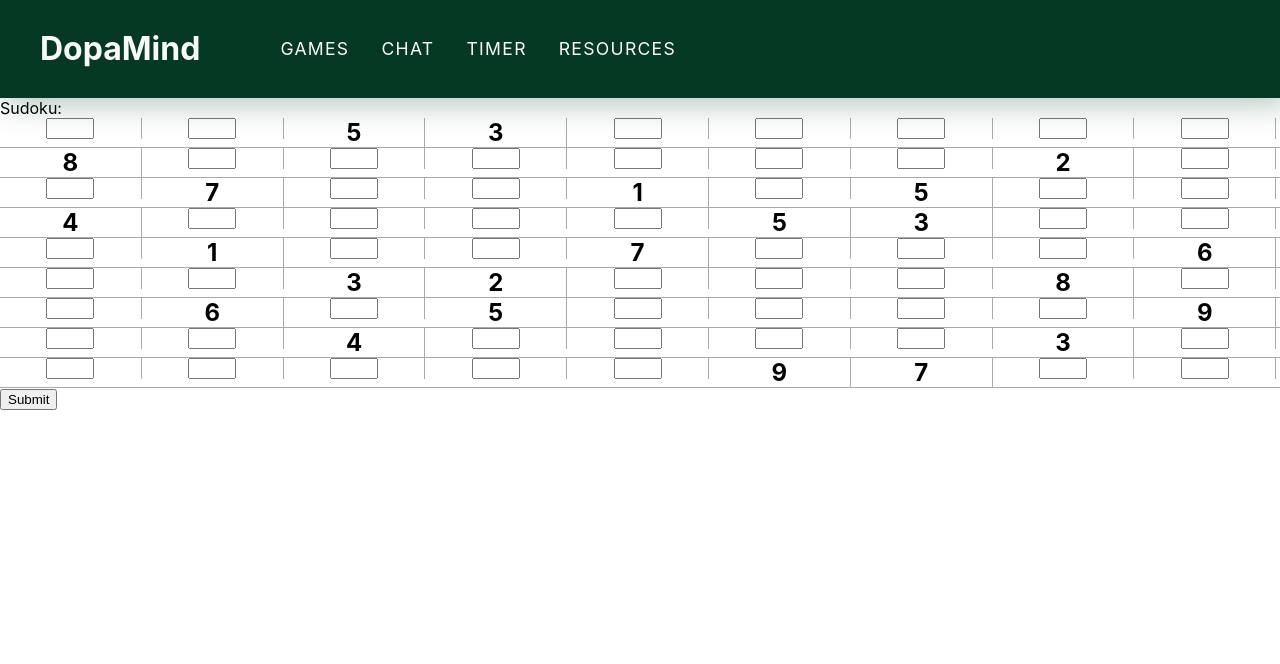
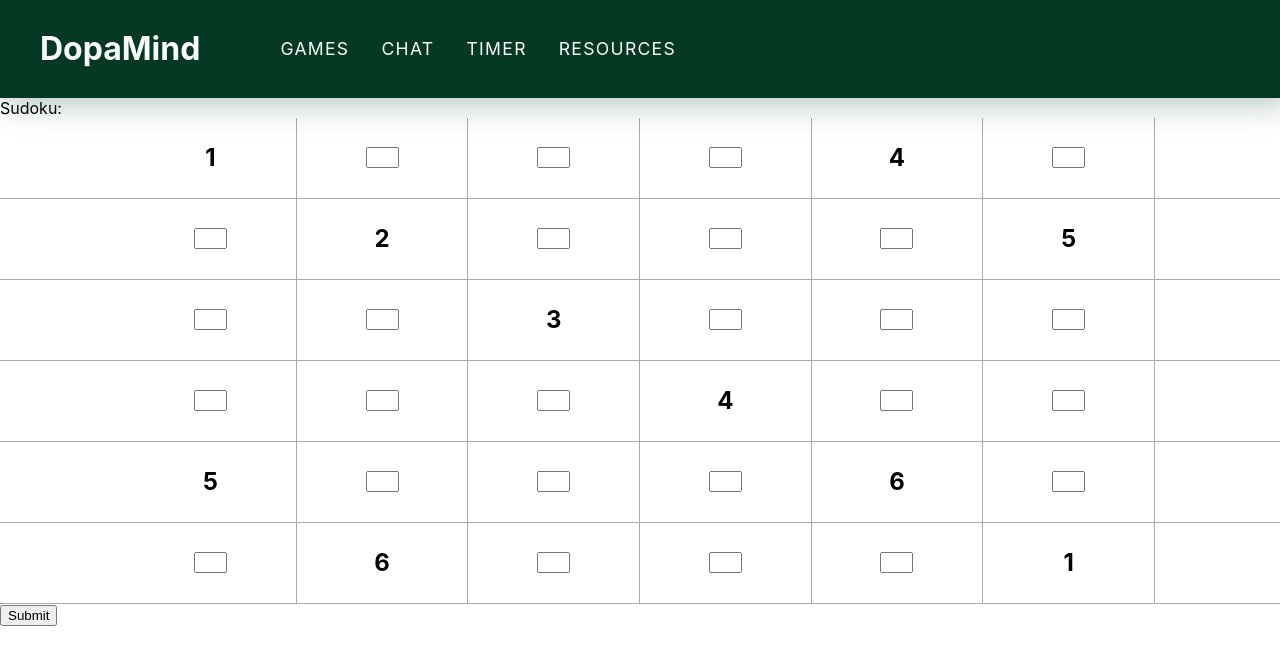
Before and after one commit to xu-jerry/LAHacks2023, a React (Create React App) app: page /games in a window 1280 px wide. Shown: the top 664 px of the page. Built offline with nearby package versions, Linux system fonts and the light colour scheme.

Commit message:
change sudoku to 6 by 6

```diff
--- a/src/components/NavBar.jsx
+++ b/src/components/NavBar.jsx
@@ -8,7 +8,9 @@ function NavBar() {
   return (
     <div>
       <div className={styles.container}>
-        <h1 className={styles.dopa_mind}>DopaMind</h1>
+        <Link to="/" className={styles.no_link}>
+          <h1 className={styles.dopa_mind}>DopaMind</h1>
+        </Link>
         <Link to="/games" className={styles.btn_info}>
           GAMES
         </Link>
--- a/src/components/Sudoku.jsx
+++ b/src/components/Sudoku.jsx
@@ -2,17 +2,29 @@ import React, { useState, useEffect } from 'react';
 import styles from '../styles/Sudoku.module.css';
 
 // Define the initial state of the game board
-const initialBoards = [[
-  [null, null, 5, 3, null, null, null, null, null],
-  [8, null, null, null, null, null, null, 2, null],
-  [null, 7, null, null, 1, null, 5, null, null],
-  [4, null, null, null, null, 5, 3, null, null],
-  [null, 1, null, null, 7, null, null, null, 6],
-  [null, null, 3, 2, null, null, null, 8, null],
-  [null, 6, null, 5, null, null, null, null, 9],
-  [null, null, 4, null, null, null, null, 3, null],
-  [null, null, null, null, null, 9, 7, null, null],
-]];
+// const initialBoards = [[
+//   [null, null, 5, 3, null, null, null, null, null],
+//   [8, null, null, null, null, null, null, 2, null],
+//   [null, 7, null, null, 1, null, 5, null, null],
+//   [4, null, null, null, null, 5, 3, null, null],
+//   [null, 1, null, null, 7, null, null, null, 6],
+//   [null, null, 3, 2, null, null, null, 8, null],
+//   [null, 6, null, 5, null, null, null, null, 9],
+//   [null, null, 4, null, null, null, null, 3, null],
+//   [null, null, null, null, null, 9, 7, null, null],
+// ]];
+const SIZE = 6;
+
+const initialBoards = [
+  [
+    [1, null, null, null, 4, null],
+    [null, 2, null, null, null, 5],
+    [null, null, 3, null, null, null],
+    [null, null, null, 4, null, null],
+    [5, null, null, null, 6, null],
+    [null, 6, null, null, null, 1],
+
+  ]];
 
 // Define the Sudoku component
 function Sudoku() {
@@ -37,7 +49,7 @@ function Sudoku() {
           <input
             type="number"
             min="1"
-            max="9"
+            max={SIZE}
             value={value || ''}
             onChange={(e) => handleCellChange(row, col, e.target.value)}
           />
@@ -53,9 +65,9 @@ function Sudoku() {
 
   function isValidSudoku() {
     // Check rows
-    for (let row = 0; row < 9; row += 1) {
+    for (let row = 0; row < SIZE; row += 1) {
       const rowSet = new Set();
-      for (let col = 0; col < 9; col += 1) {
+      for (let col = 0; col < SIZE; col += 1) {
         const val = board[row][col];
         if (val !== '.') {
           if (rowSet.has(val)) {
@@ -67,9 +79,9 @@ function Sudoku() {
     }
 
     // Check columns
-    for (let col = 0; col < 9; col += 1) {
+    for (let col = 0; col < SIZE; col += 1) {
       const colSet = new Set();
-      for (let row = 0; row < 9; row += 1) {
+      for (let row = 0; row < SIZE; row += 1) {
         const val = board[row][col];
         if (val !== '.') {
           if (colSet.has(val)) {
@@ -80,23 +92,23 @@ function Sudoku() {
       }
     }
 
-    // Check 3x3 boxes
-    for (let boxRow = 0; boxRow < 3; boxRow += 1) {
-      for (let boxCol = 0; boxCol < 3; boxCol += 1) {
-        const boxSet = new Set();
-        for (let row = boxRow * 3; row < boxRow * 3 + 3; row += 1) {
-          for (let col = boxCol * 3; col < boxCol * 3 + 3; col += 1) {
-            const val = board[row][col];
-            if (val !== '.') {
-              if (boxSet.has(val)) {
-                return false;
-              }
-              boxSet.add(val);
-            }
-          }
-        }
-      }
-    }
+    // // Check 3x3 boxes
+    // for (let boxRow = 0; boxRow < 3; boxRow += 1) {
+    //   for (let boxCol = 0; boxCol < 3; boxCol += 1) {
+    //     const boxSet = new Set();
+    //     for (let row = boxRow * 3; row < boxRow * 3 + 3; row += 1) {
+    //       for (let col = boxCol * 3; col < boxCol * 3 + 3; col += 1) {
+    //         const val = board[row][col];
+    //         if (val !== '.') {
+    //           if (boxSet.has(val)) {
+    //             return false;
+    //           }
+    //           boxSet.add(val);
+    //         }
+    //       }
+    //     }
+    //   }
+    // }
 
     return true;
   }
--- a/src/styles/NavBar.module.css
+++ b/src/styles/NavBar.module.css
@@ -23,3 +23,7 @@
     text-decoration: none;
     letter-spacing: 0.08rem;
 }
+
+.no_link{
+    text-decoration: none;
+}
--- a/src/styles/Sudoku.module.css
+++ b/src/styles/Sudoku.module.css
@@ -12,8 +12,10 @@
   display: flex;
   flex-wrap: wrap;
   width: 100%;
-  height: calc(100% / 9);
+  height: calc(80% / 6);
   border-bottom: 1px solid #aaa;
+  align-items: center;
+  justify-content: center;
 }
 
 .sudoku_cell {
@@ -22,8 +24,8 @@
   justify-content: center;
   font-size: 24px;
   font-weight: bold;
-  width: calc(99% / 9);
-  height: 100%;
+  width: calc(80% / 6);
+  height: 10vh;
   background-color: #fff;
   border-right: 1px solid #aaa;
 }
@@ -61,3 +63,9 @@
 .sudoku_cell.is-filled.is-invalid::before {
   background-color: #f00;
 }
+
+input::-webkit-outer-spin-button,
+input::-webkit-inner-spin-button {
+  -webkit-appearance: none;
+  margin: 0;
+}
```
